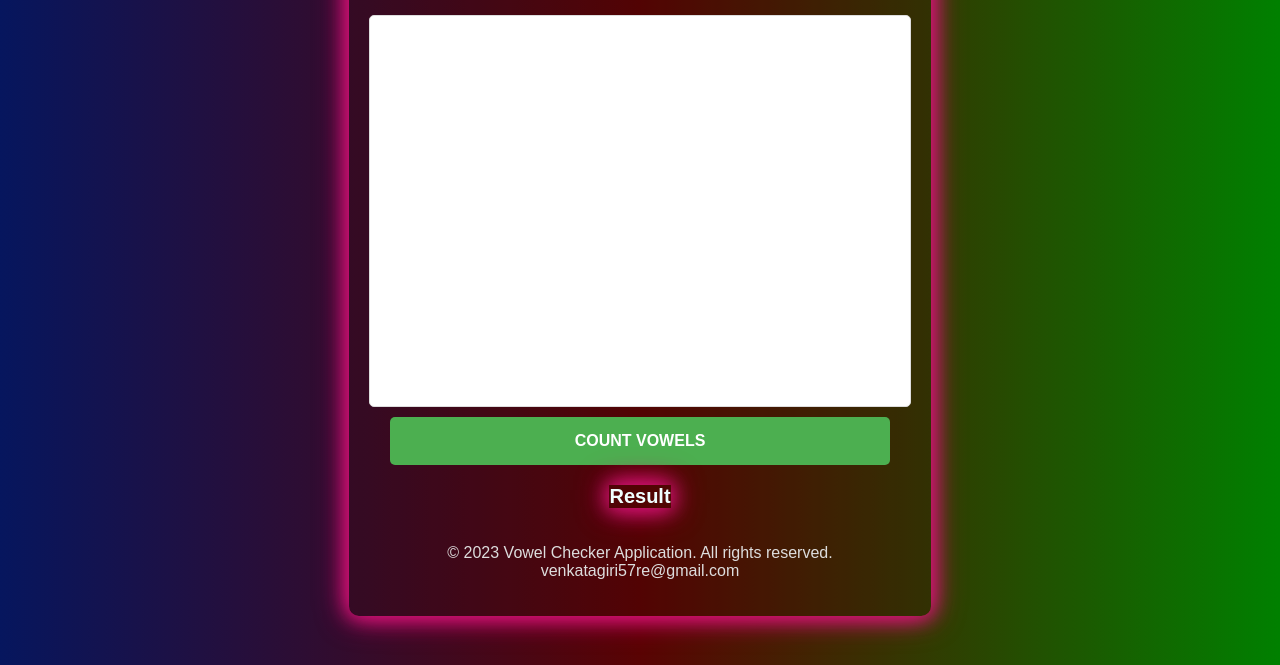
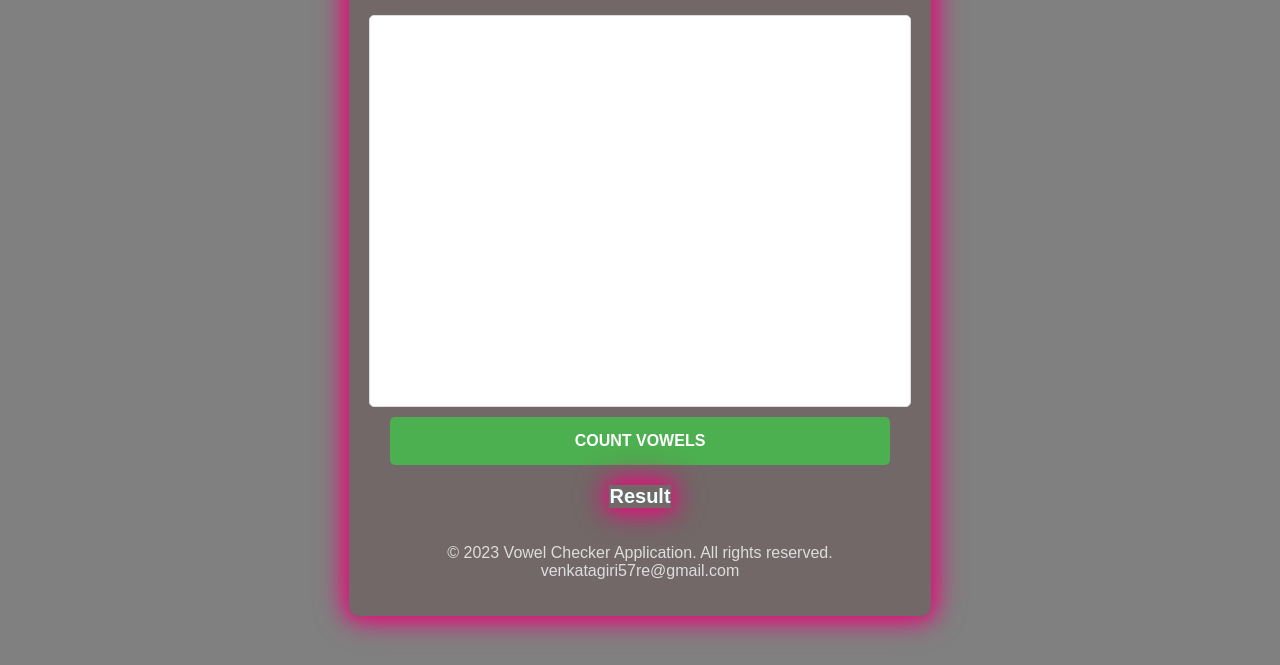
Before and after one commit to venkatagirikoppada/Vowel-checker, a plain HTML site: page index.html in a window 1280 px wide. Shown: the part 151-816 px from the top of the page. Drawn offline with Linux system fonts and the light colour scheme.

Commit message:
Update style.css

```diff
--- a/style.css
+++ b/style.css
@@ -4,7 +4,7 @@ body{
     justify-content: center;
     align-items: center;
     height: 100vh;
-    background: linear-gradient(to right,  #06165e,rgb(89, 3, 3),green);
+    background: gray;
 }
 
 .container{
```
